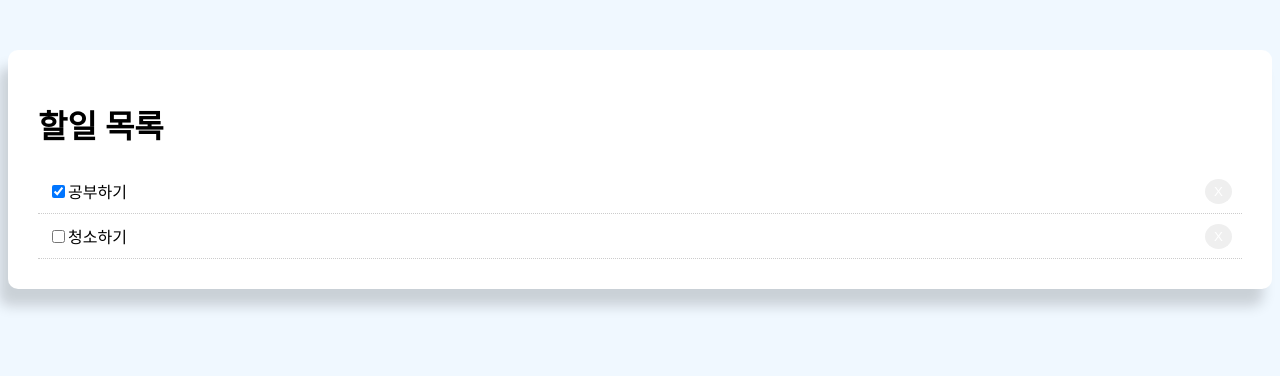
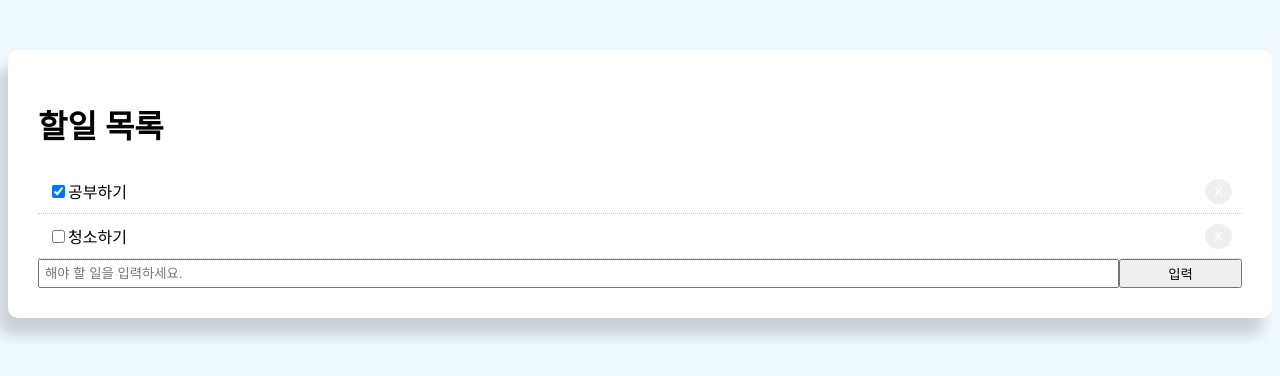
Before and after one commit to yuna8815/reactTodoApp, a React (Create React App) app: page / in a window 1280 px wide. Shown: the top 376 px of the page. Built offline with nearby package versions, Linux system fonts and the light colour scheme.

Commit message:
feat: 입력 기능 추가

```diff
--- a/src/App.js
+++ b/src/App.js
@@ -14,7 +14,8 @@
         title: "청소하기",
         completed: false
       },
-    ]
+    ],
+    value: ''
   }
   btnStyle = {
     color: "#fff",
@@ -39,6 +40,27 @@
     this.setState({todoData: newTodoData})
   }
 
+  handleChange = (e) => {
+    console.log('e', e.target.value);
+    this.setState({ value: e.target.value })
+  }
+
+  handleSubmit = (e) => {
+    // 페이지의 리로드를 방지
+    e.preventDefault();
+
+    let newTodo = {
+      id: Date.now(),
+      title: this.state.value,
+      completed: false
+    }
+
+    this.setState({
+      todoData: [...this.state.todoData, newTodo],
+      value: ''
+    })
+  }
+
   render() {
     return(
       <div className="container">
@@ -54,6 +76,23 @@
               <button style={this.btnStyle} onClick={() => this.handleClick(data.id)}>X</button>
             </div>
           })}
+
+          <form style={{ display: 'flex'}} onSubmit={this.handleSubmit}>
+            <input
+              type="text"
+              name="value"
+              style={{flex: '10', padding:'5px' }}
+              placeholder="해야 할 일을 입력하세요."
+              value={this.state.value}
+              onChange={this.handleChange}
+            />
+            <input
+              type="submit"
+              value="입력"
+              className="btn"
+              style={{ flex: 1 }}
+            />
+          </form>
         </div>
       </div>
     )
```
